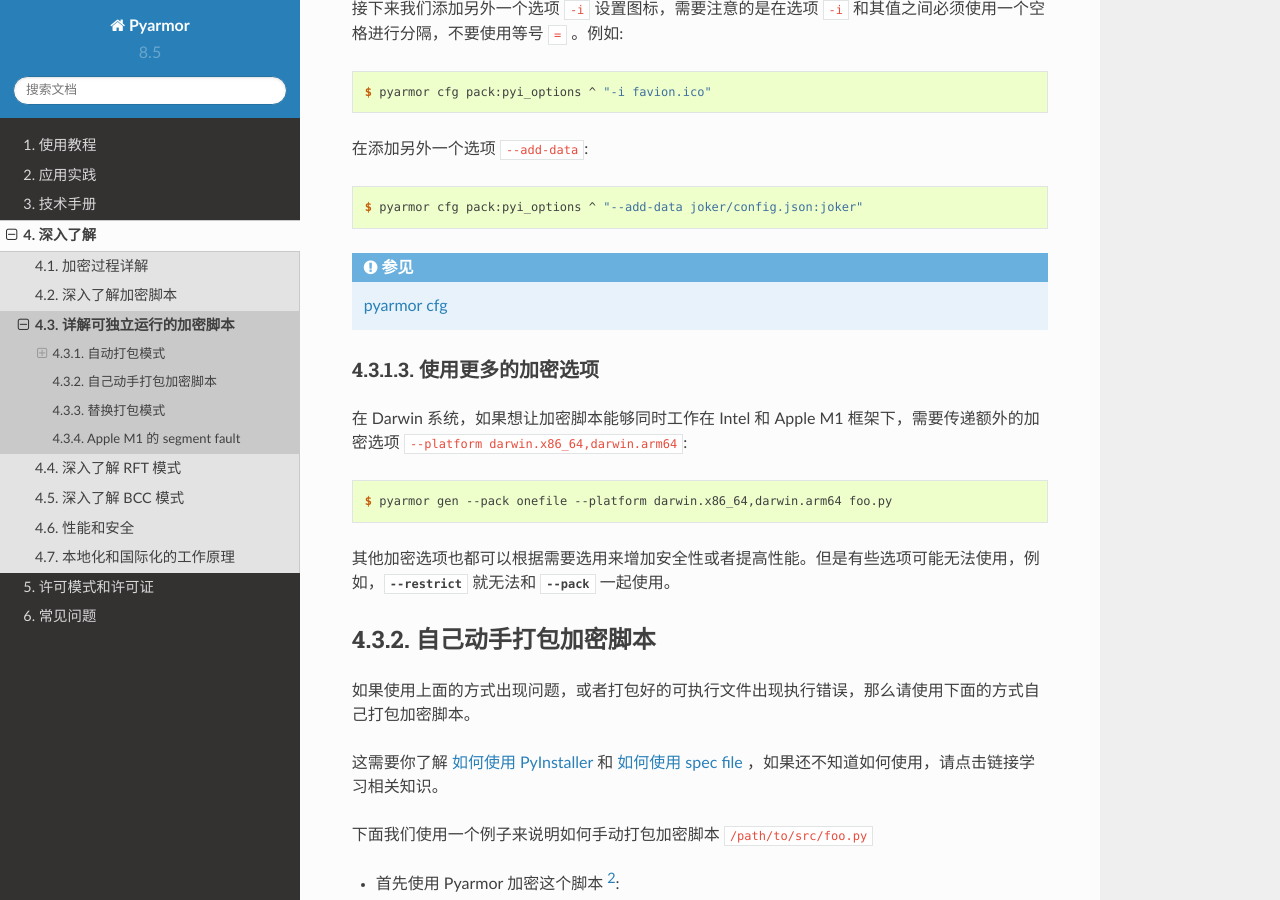
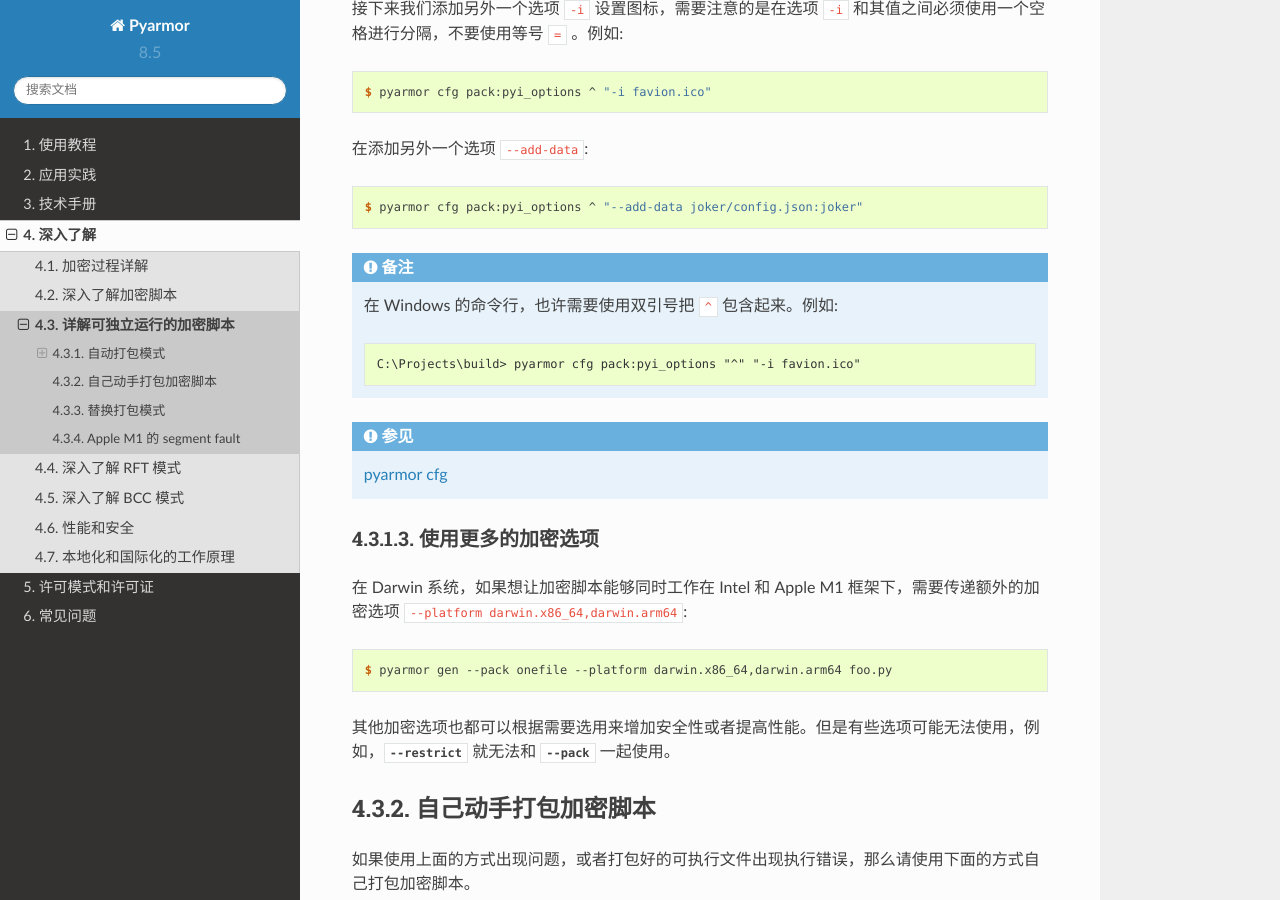
Before and after one commit to dashingsoft/pyarmor-docs-zh, a Sphinx documentation site: the page built from docs/topic/repack.rst, in a window 1280 px wide and 900 px high, scrolled down 2018 px. Built offline with Sphinx 7.4.7 and the Read the Docs theme 2.0.0, drawn with Linux system fonts in a browser that asks for light colours.

Commit message:
增加 Windows 命令行下面的使用说明

```diff
--- a/docs/topic/repack.rst
+++ b/docs/topic/repack.rst
@@ -84,6 +84,12 @@
 在添加另外一个选项 ``--add-data``::
 
     $ pyarmor cfg pack:pyi_options ^ "--add-data joker/config.json:joker"
+
+.. note::
+
+    在 Windows 的命令行，也许需要使用双引号把 ``^`` 包含起来。例如::
+
+        C:\Projects\build> pyarmor cfg pack:pyi_options "^" "-i favion.ico"
 
 .. seealso:: :ref:`pyarmor cfg`
 
```
